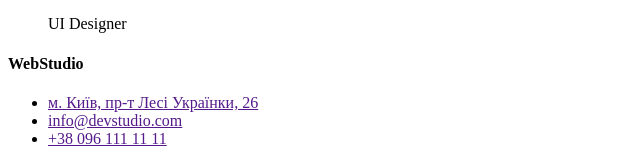
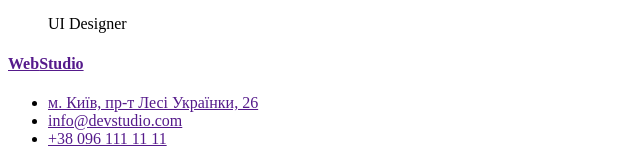
Before and after one commit to iEfir/goit-markup-hw-01, a plain HTML site: page index.html in a window 1280 px wide. Shown: the part 2980-3141 px from the top of the page, 0-640 px from the left. Drawn offline with Linux system fonts and the light colour scheme.

Commit message:
fix footer

```diff
--- a/index.html
+++ b/index.html
@@ -116,7 +116,11 @@
 
     <div>
         <footer>
-            <h4><span>Web</span>Studio</h4>
+            <h4>
+                <a href="">
+                    <span>Web</span>Studio
+                </a>
+            </h4>
             <ul>
                 <li>
                     <a href="">м. Київ, пр-т Лесі Українки, 26</a>
```
